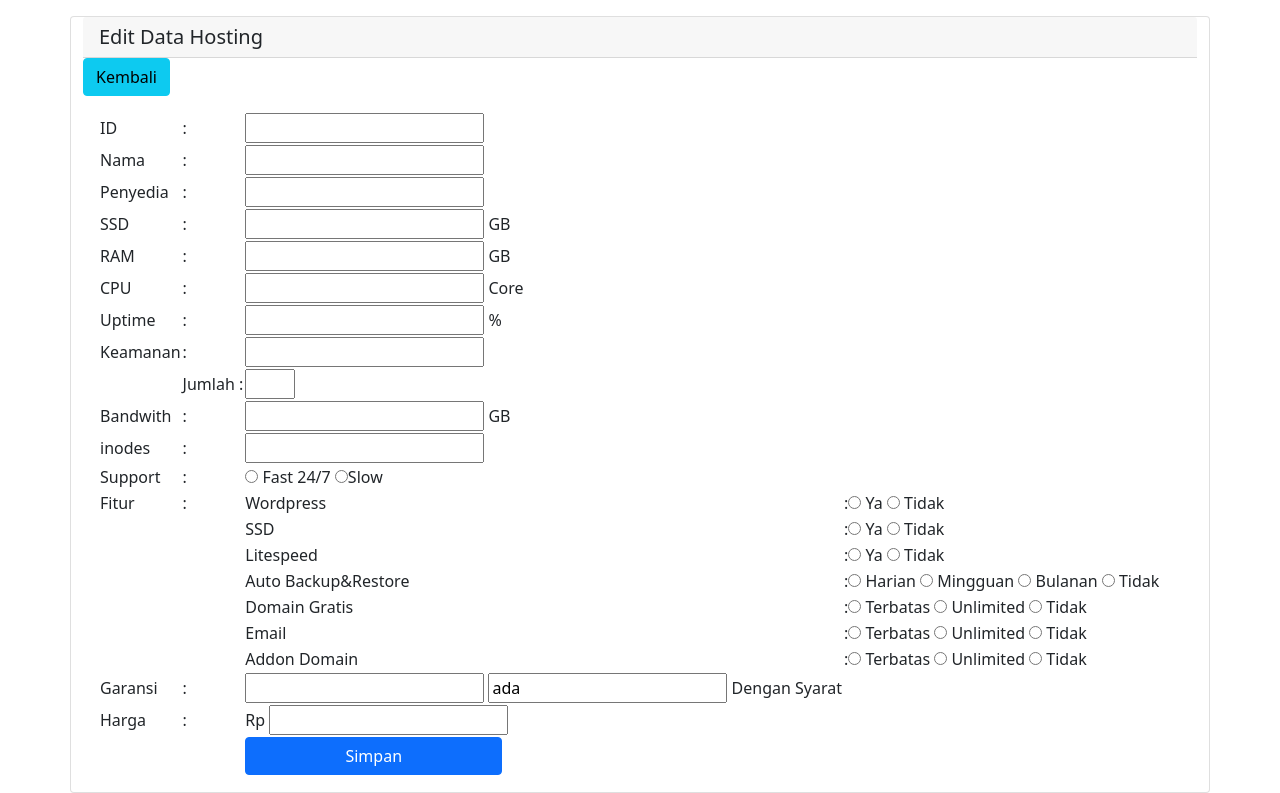
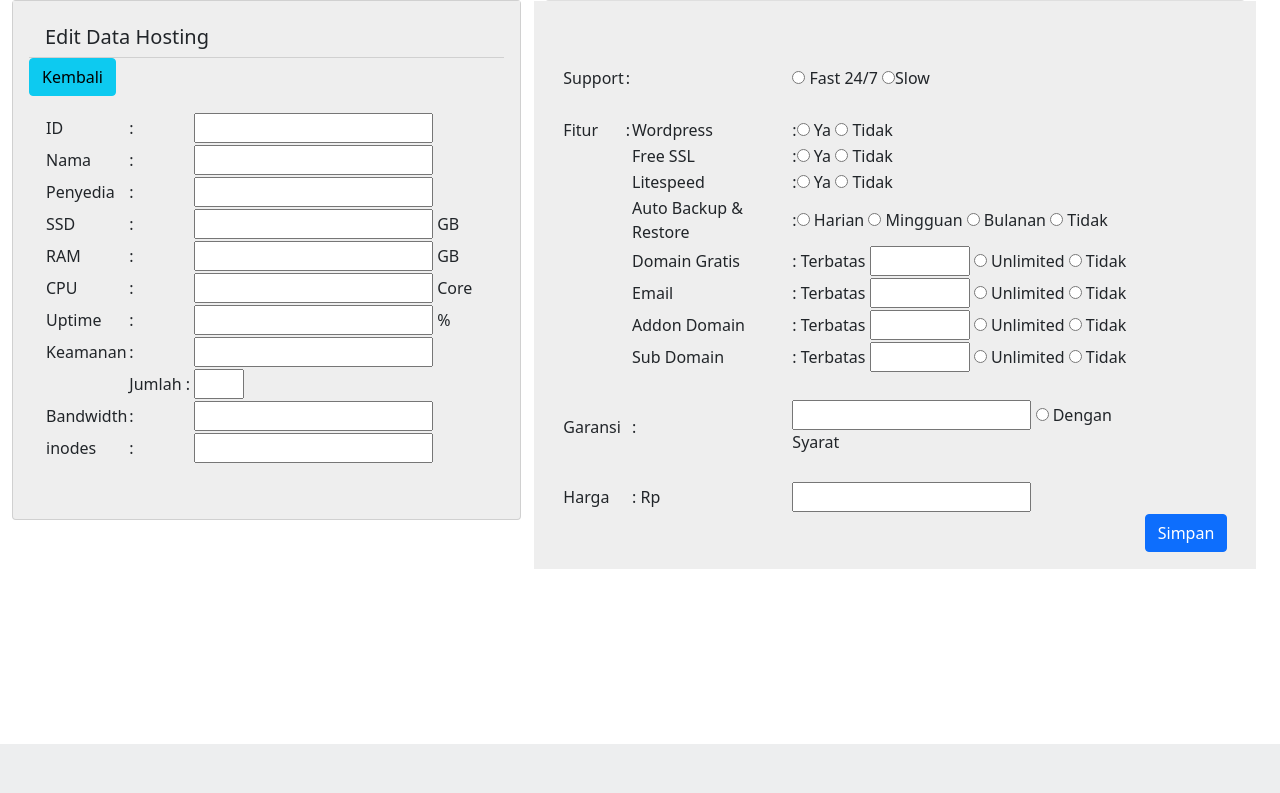
Before and after one commit to suryamaris/Pemilihan-Hosting-Metode-MOORA, a CodeIgniter app: page /hosting/index.php/datahosting/edit_data/1 in a window 1280 px wide. Shown: the part 56-849 px from the top of the page. After the commit the page ends 800 px from the top, so only its background shows below. Run offline with CodeIgniter, Linux system fonts and the light colour scheme; data that the repository does not hold is empty.

Commit message:
Perbaikan CRUD

```diff
--- a/application/controllers/datahosting.php
+++ b/application/controllers/datahosting.php
@@ -22,7 +22,7 @@ class dataHosting extends CI_Controller
 		$this->load->library('pagination');
 		$this->load->model('data_model');
 		//Config Pagination
-		$config['base_url'] = 'http://localhost/SI/datahosting/admin';
+		$config['base_url'] = 'http://localhost/hosting/datahosting/admin';
 		$config['total_rows'] = $this->data_model->countAllHosting();
 		$config['per_page'] = 3;
 		//Styling
@@ -90,15 +90,29 @@ class dataHosting extends CI_Controller
 	{
 		$this->load->view('form_add');
 	}
+
+	// Edit
 	public function edit_data($id)
 	{
 		$this->load->model('data_model');
 		//ambil data dari database
 		$hosting = $this->data_model->getWhere('list', array('id' => $id));
-		//$nilai = $this->data_model->getWhere('nilai', array('id'=> $id));
+		$nilai = $this->data_model->getWhere('nilai', array('id' => $id));
+		$fitur = $this->data_model->getWhere('fitur', array('id' => $id));
 		$data = array(
-			'id' => $hosting[0]['id'], 'nama' => $hosting[0]['nama'], 'penyedia' => $hosting[0]['penyedia'], 'uptime' => $hosting[0]['uptime'], 'ssd' => $hosting[0]['ssd'], 'ram' => $hosting[0]['ram'], 'cpu' => $hosting[0]['cpu'], 'bandwidth' => $hosting[0]['bandwidth'], 'inode' => $hosting[0]['inode'], 'support' => $hosting[0]['support'], 'fitur' => $hosting[0]['fitur'], 'garansi' => $hosting[0]['garansi'], 'harga' => $hosting[0]['harga'], 'keamanan' => $hosting[0]['keamanan']
+			'id' => $hosting[0]['id'], 'nama' => $hosting[0]['nama'], 'penyedia' => $hosting[0]['penyedia'], 'uptime' => $hosting[0]['uptime'], 'ssd' => $hosting[0]['ssd'], 'ram' => $hosting[0]['ram'], 'cpu' => $hosting[0]['cpu'], 'bandwidth' => $hosting[0]['bandwidth'], 'inode' => $hosting[0]['inode'], 'support' => $hosting[0]['support'], 'fitur' => $hosting[0]['fitur'], 'garansi' => $hosting[0]['garansi'], 'harga' => $hosting[0]['harga'], 'keamanan' => $hosting[0]['keamanan'], 'jumlah' => $nilai[0]['keamanan']
 		);
+		$data += array(
+			'email' => $fitur[0]['email'],
+			'add' => $fitur[0]['add'],
+			'sub' => $fitur[0]['sub'],
+			'wordpress' => $fitur[0]['wordpress'],
+			'auto' => $fitur[0]['auto'],
+			'freessl' => $fitur[0]['freessl'],
+			'domain' => $fitur[0]['domain'],
+			'litespeed' => $fitur[0]['litespeed']
+		);
+
 		// ,'jumlah' =>$nilai[0]['keamanan']
 
 		$judul['judul'] = 'Halaman Update';
@@ -110,17 +124,21 @@ class dataHosting extends CI_Controller
 	{
 		$this->load->view('form_edit');
 		$this->load->model('data_model');
+		//Upadte Fitur
+		$dataFitur = $this->data_model->inputFitur();
+		$whereFitur = array('id' => $this->input->post('id'));;
+		$dataFitur = $this->data_model->Update('fitur', $dataFitur, $whereFitur);
+		//Update nilai
+		$dataNilai = $this->data_model->inputNilai($dataFitur['nilai']);
+		$whereNilai = array('id' => $this->input->post('id'),);
+		$dataNilai = $this->data_model->Update('nilai', $dataNilai, $whereNilai);
 		//Upadte data
-		$data = $this->data_model->update_data();
+		$data = $this->data_model->Input();
 		$where = array('id' => $this->input->post('id'));;
 		$res = $this->data_model->Update('list', $data, $where);
-		//Update nilai
-		$dataNilai = $this->data_model->inputNilai();
-		$whereNilai = array('id' => $this->input->post('id'),);
-		$dataNilai = $this->data_model->Update('nilai', $dataNilai, $whereNilai);
 		//kembali jika sudah update
 		if ($res > 0) {
-			redirect(base_url('admin'), 'refresh');
+			redirect(base_url('datahosting/admin'), 'refresh');
 		}
 	}
 }
--- a/application/models/data_model.php
+++ b/application/models/data_model.php
@@ -46,22 +46,24 @@ class Data_model extends CI_Model
 	public function Input()
 	{
 		$this->load->view('form_add');
+		$this->load->view('form_edit');
 		$fitur = array('0' => '');
 		if ($this->input->post('wordpress') == 'ya')
 			$fitur = array('wordpress' => 'Paket Wordpress');
+		if ($this->input->post('freessl') == 'ya')
+			$fitur += array('freessl' => 'Free SSL');
 		if ($this->input->post('litespeed') == 'ya')
-			$fitur = array('lite' => 'Litespeed');
-		if ($this->input->post('fiturSSD') == 'ya')
-			$fitur += array('fiturSSD' => 'Penyimpanan SSD');
-		$fitur += array('auto' => 'Backup ' . $this->input->post('auto'));
+			$fitur += array('litespeed' => 'Litespeed');
+		if ($this->input->post('auto') != 'tidak')
+			$fitur += array('auto' => 'Backup ' . $this->input->post('auto'));
 		if ($this->input->post('domain') != 'tidak')
 			$fitur += array('domain' => 'Free ' . $this->input->post('domain') . ' Domain');
 		if ($this->input->post('email') != 'tidak')
 			$fitur += array('email' => 'Free ' . $this->input->post('email') . ' Email');
 		if ($this->input->post('add') != 'tidak')
-			$fitur += array('add' => 'Free ' . $this->input->post('add') . ' Addon Domain');
+			$fitur += array('add' =>  $this->input->post('add') . ' Addon Domain');
 		if ($this->input->post('sub') != 'tidak')
-			$fitur += array('sub' => 'Free ' . $this->input->post('sub') . ' Sub Domain');
+			$fitur += array('sub' => $this->input->post('sub') . ' Sub Domain');
 		$myFitur = implode(', ', $fitur);
 
 		$bandwith = $this->input->post('bandwidth');
@@ -89,10 +91,11 @@ class Data_model extends CI_Model
 			'fitur' => $myFitur,
 			'garansi' => $this->input->post('garansi'),
 			'harga' => $this->input->post('harga'),
-			'keamanan' => $this->input->post('Keamanan')
+			'keamanan' => $this->input->post('keamanan')
 		);
 		return $data;
 	}
+
 	public function inputNilai($fitur)
 	{
 		$ssd = $this->input->post('ssd');
@@ -202,97 +205,4 @@ class Data_model extends CI_Model
 		);
 		return $data;
 	}
-
-	public function update_data()
-	{
-		$this->load->view('form_add');
-		$fitur = array('0' => '');
-		if ($this->input->post('wordpress') == 'ya')
-			$fitur = array('wp' => 'Paket Wordpress');
-		if ($this->input->post('litespeed') == 'ya')
-			$fitur = array('lite' => 'Litespeed');
-		if ($this->input->post('fiturSSD') == 'ya')
-			$fitur += array('fiturSSD' => 'Penyimpanan SSD');
-		if ($this->input->post('auto') == 'Harian')
-			$fitur += array('auto' => 'Backup Harian');
-		elseif ($this->input->post('auto') == 'Mingguan')
-			$fitur += array('auto' => 'Backup Mingguan');
-		elseif ($this->input->post('auto') == 'Bulanan')
-			$fitur += array('auto' => 'Backup Bulanan');
-		if ($this->input->post('domain') == 'Terbatas')
-			$fitur += array('domain' => 'Free Domain terbatas');
-		elseif ($this->input->post('domain') == 'Unlimited')
-			$fitur += array('domain' => 'Free Domain Unlimited');
-		if ($this->input->post('add') == 'Terbatas')
-			$fitur += array('add' => 'Addon Domain terbatas');
-		elseif ($this->input->post('add') == 'Unlimited')
-			$fitur += array('add' => 'Addon Domain Unlimited');
-		if ($this->input->post('email') == 'Terbatas')
-			$fitur += array('email' => 'Email  terbatas');
-		elseif ($this->input->post('email') == 'Unlimited')
-			$fitur += array('email' => 'Email  Unlimited');
-		$myFitur = implode(', ', $fitur);
-
-
-		$bandwith = $this->input->post('bandwith');
-		if ($bandwith == '1500')
-			$bandwith = 'Unlimited';
-		else
-			$bandwith = $bandwith + ' GB';
-
-		$ssd = $this->input->post('ssd');
-		if ($ssd == '0')
-			$ssd = 'Unlimited';
-
-		$inode = $this->input->post('inode');
-		if ($inode == '0')
-			$inode = 'Unlimited';
-
-		$data = array(
-			'id' => $this->input->post('id'), 'nama' => $this->input->post('nama'), 'penyedia' => $this->input->post('penyedia'), 'uptime' => $this->input->post('uptime'), 'ssd' => $ssd, 'ram' => $this->input->post('ram'), 'cpu' => $this->input->post('cpu'), 'bandwith' => $bandwith, 'inode' => $inode, 'support' => $this->input->post('support'), 'wordpress' => $this->input->post('wordpress'), 'fitur' => $myFitur, 'garansi' => $this->input->post('garansi'), 'harga' => $this->input->post('harga'), 'keamanan' => $this->input->post('Keamanan')
-		);
-		return $data;
-	}
-
-	public function updateNilai()
-	{
-		$this->load->view('form_edit');
-		$fitur = 0;
-		if ($this->input->post('wordpress') == 'ya')
-			$fitur += 1;
-		if ($this->input->post('litespeed') == 'ya')
-			$fitur += 3;
-		if ($this->input->post('ssd') == 'ya')
-			$fitur += 1;
-		if ($this->input->post('auto') == 'Harian')
-			$fitur += 3;
-		elseif ($this->input->post('auto') == 'Mingguan')
-			$fitur += 2;
-		elseif ($this->input->post('auto') == 'Bulanan')
-			$fitur += 1;
-		if ($this->input->post('domain') == 'Terbatas')
-			$fitur += 1;
-		elseif ($this->input->post('domain') == 'Unlimited')
-			$fitur += 3;
-
-
-		$ssd = $this->input->post('ssd');
-		if ($ssd == 0)
-			$ssd = 1;
-		$inode = $this->input->post('inode');
-		if ($inode == 0)
-			$inode = 2000000;
-		$bandwith = $this->input->post('bandwith');
-		if ($bandwith == 0)
-			$bandwith = 1500;
-		$support = $this->input->post('support');
-		if ($support == 'Fast Support 24/7')
-			$support = 5;
-		else
-			$support = 3;
-		$dataNilai = array(
-			'id' => $this->input->post('id'), 'keamanan' => $this->input->post('jumlah'), 'uptime' => $this->input->post('uptime'), 'ssd' => $ssd, 'ram' => $this->input->post('ram'), 'cpu' => $this->input->post('cpu'), 'bandwith' => $bandwith, 'inode' => $inode, 'support' => $support, 'fitur' => $fitur, 'garansi' => $this->input->post('garansi'), 'harga' => $this->input->post('harga')
-		);
-		return $dataNilai;
-	}
 }
--- a/application/views/form_edit.php
+++ b/application/views/form_edit.php
@@ -1,149 +1,254 @@
-<div class="container">
-	<div class="row mt-3">
-		<div class="card">
-			<h5 class="card-header">Edit Data Hosting</h5>
+<div class="container-fluid content-row">
+	<div class="row">
+		<div class="col-sm-12 col-lg-5">
+			<!-- Card -->
+			<div class="card mb-3" style="max-width: 700px; height:520px;background-color:#eeeeee">
+				<div class="row g-0" style="background-color:#eeeeee">
+					<div class="col-md">
+						<div class="card-body">
+							<h5 class="card-header" style="background-color: #eeeeee;">Edit Data Hosting</h5>
 							<a href="<?php echo base_url('datahosting/admin') ?>"><button class="btn btn-info">Kembali</button></a>
 							<div class="card-body">
 								<table>
-					<form method="post" action="<?php echo base_url('update'); ?>">
+									<form method="post" action="<?php echo base_url('datahosting/update'); ?>">
 										<tr>
 											<td>ID</td>
 											<td>:</td>
-							<td><input type="text" name="id" value="<?php echo $id; ?>" readonly></td>
+											<td></td>
+											<td><input type="text" name="id" value="<?= $id ?>" readonly></td>
 										</tr>
 										<tr>
 										<tr>
 											<td>Nama</td>
 											<td>:</td>
-							<td><input type="text" name="nama" value="<?php echo $nama; ?>"></td>
+											<td></td>
+											<td><input type="text" name="nama" value="<?= $nama ?>"></td>
 										</tr>
 										<tr>
 											<td>Penyedia</td>
 											<td>:</td>
-							<td><input type="text" name="penyedia" value="<?php echo $penyedia; ?>"></td>
+											<td></td>
+											<td><input type="text" name="penyedia" value="<?= $penyedia ?>"></td>
 										</tr>
 										<tr>
 											<td>SSD</td>
 											<td>:</td>
-							<td><input type="text" name="ssd" value="<?php echo $ssd; ?>"> GB</td>
+											<td></td>
+											<td><input type="text" name="ssd" value="<?= $ssd ?>"> GB</td>
 										</tr>
 										<tr>
 											<td>RAM</td>
 											<td>:</td>
-							<td><input type="text" name="ram" value="<?php echo $ram; ?>"> GB</td>
+											<td></td>
+											<td><input type="text" name="ram" value="<?= $ram ?>"> GB</td>
 										</tr>
 										<tr>
 											<td>CPU</td>
 											<td>:</td>
-							<td><input type="text" name="cpu" value="<?php echo $cpu; ?>"> Core</td>
+											<td></td>
+											<td><input type="text" name="cpu" value="<?= $cpu ?>"> Core</td>
 										</tr>
 										<tr>
 											<td>Uptime</td>
 											<td>:</td>
-							<td><input type="text" name="uptime" value="<?php echo $uptime; ?>"> %</td>
+											<td></td>
+											<td><input type="text" name="uptime" value="<?= $uptime ?>"> %</td>
 										</tr>
 										<tr>
 											<td>Keamanan</td>
 											<td>:</td>
-							<td> <input type="text" name="Keamanan" value="<?php echo $keamanan; ?>"></td>
+											<td></td>
+											<td> <input type="text" name="keamanan" value="<?= $keamanan ?>"></td>
 										</tr>
 										<tr>
 											<td></td>
 											<td>Jumlah : </td>
-							<td><input type="text" name="jumlah" style="width: 50px" value="<?php echo $jumlah; ?>"></td>
+											<td></td>
+											<td><input type="text" name="jumlah" style="width: 50px" value="<?= $jumlah ?>"></td>
 										</tr>
 										<tr>
-							<td>Bandwith</td>
+											<td>Bandwidth</td>
 											<td>:</td>
-							<td><input type="text" name="bandwith" value="<?php echo $bandwith; ?>"> GB</td>
+											<td></td>
+											<td><input type="text" name="bandwidth" value="<?= $bandwidth ?>"></td>
 										</tr>
 										<tr>
 											<td>inodes</td>
 											<td>:</td>
-							<td><input type="text" name="inode" value="<?php echo $inode; ?>"></td>
+											<td></td>
+											<td><input type="text" name="inode" value="<?= $inode ?>"></td>
 										</tr>
+
+										</tr>
+								</table>
+							</div>
+						</div>
+					</div>
+				</div>
+			</div>
+		</div>
+		<div class="col-sm-12 col-lg-7">
+			<!-- Card -->
+			<div class="card mb-3" style="max-width: 700px; height : 520px;">
+				<div class="row" style="background-color:#eeeeee">
+					<div class="col-md">
+						<div class="card-body">
+							<table>
+								<br>
+								<br>
 								<tr>
 									<td>Support</td>
 									<td>:</td>
-							<td><input type="radio" name="support" value="Fast Support 24/7" <?php if ($support == 'Fast Support 24/7') echo 'Checked'; ?>> Fast 24/7
-								<input type="radio" name="support" value="Slow Support 24/7" <?php if ($support == 'Slow Support 24/7') echo 'Checked'; ?>>Slow
+									<td></td>
+									<td><input type="radio" name="support" <?php if ($support == "Fast Support 24/7") {
+																				echo "checked";
+																			} ?> value="Fast Support 24/7"> Fast 24/7
+										<input type="radio" name="support" <?php if ($support == "Slow Support 24/7") {
+																				echo "checked";
+																			} ?> value="Slow Support 24/7">Slow
 									</td>
 								</tr>
 								<tr>
+									<td><br></td>
+								</tr>
+								<tr>
+									<!-- Fitur  -->
 									<td>Fitur</td>
 									<td>:</td>
 									<td>Wordpress </td>
-							<td>:<input type="radio" name="wordpress" value="ya"> Ya
-								<input type="radio" name="wordpress" value="tidak"> Tidak
+									<td>:<input type="radio" name="wordpress" value="ya" <?php if ($wordpress == "Wordpress") {
+																								echo "checked";
+																							} ?>> Ya
+										<input type="radio" name="wordpress" value="tidak" <?php if ($wordpress == "tidak") {
+																								echo "checked";
+																							} ?>> Tidak
 									</td>
 								</tr>
 								<tr>
 									<td></td>
 									<td></td>
-							<td>SSD </td>
-							<td>:<input type="radio" name="fiturSSD" value="ya"> Ya
-								<input type="radio" name="fiturSSD" value="tidak"> Tidak
+									<td>Free SSL </td>
+									<td>:<input type="radio" name="freessl" value="ya" <?php if ($freessl == "Free SSL") {
+																							echo "checked";
+																						} ?>> Ya
+										<input type="radio" name="freessl" value="tidak" <?php if ($freessl == "tidak") {
+																								echo "checked";
+																							} ?>> Tidak
 									</td>
 								</tr>
 								<tr>
 									<td></td>
 									<td></td>
 									<td>Litespeed </td>
-							<td>:<input type="radio" name="litespeed" value="ya"> Ya
-								<input type="radio" name="litespeed" value="tidak"> Tidak
+									<td>:<input type="radio" name="litespeed" value="ya" <?php if ($litespeed == "Litespeed") {
+																								echo "checked";
+																							} ?>> Ya
+										<input type="radio" name="litespeed" value="tidak" <?php if ($litespeed == "tidak") {
+																								echo "checked";
+																							} ?>> Tidak
 									</td>
 								</tr>
 								<tr>
 									<td></td>
 									<td></td>
-							<td>Auto Backup&Restore </td>
-							<td>:<input type="radio" name="auto" value="Harian"> Harian
-								<input type="radio" name="auto" value="Mingguan"> Mingguan
-								<input type="radio" name="auto" value="Bulanan"> Bulanan
-								<input type="radio" name="auto" value="tidak"> Tidak
+									<td>Auto Backup & Restore </td>
+									<td>:<input type="radio" name="auto" value="Harian" <?php if ($auto == "Harian") {
+																							echo "checked";
+																						} ?>> Harian
+										<input type="radio" name="auto" value="Mingguan" <?php if ($auto == "Mingguan") {
+																								echo "checked";
+																							} ?>> Mingguan
+										<input type="radio" name="auto" value="Bulanan" <?php if ($auto == "Bulanan") {
+																							echo "checked";
+																						} ?>> Bulanan
+										<input type="radio" name="auto" value="tidak" <?php if ($auto == "tidak") {
+																							echo "checked";
+																						} ?>> Tidak
 								</tr>
 								<tr>
 									<td></td>
 									<td></td>
 									<td>Domain Gratis </td>
-							<td>:<input type="radio" name="domain" value="Terbatas"> Terbatas
-								<input type="radio" name="domain" value="Unlimited"> Unlimited
-								<input type="radio" name="domain" value="tidak"> Tidak
+									<td>: Terbatas <input type="text" name="domain" style="max-width: 100px;" value="<?php if ($domain != "Unlimited" && $domain != "tidak") {
+																															echo $domain;
+																														} ?>">
+										<input type="radio" name="domain" value="Unlimited" <?php if ($domain == "Unlimited") {
+																								echo "checked";
+																							} ?>> Unlimited
+										<input type="radio" name="domain" value="tidak" <?php if ($domain == "tidak") {
+																							echo "checked";
+																						} ?>> Tidak
 								</tr>
 								<tr>
 									<td></td>
 									<td></td>
 									<td>Email</td>
-							<td>:<input type="radio" name="email" value="Terbatas"> Terbatas
-								<input type="radio" name="email" value="Unlimited"> Unlimited
-								<input type="radio" name="email" value="tidak"> Tidak
+									<td>: Terbatas <input type="text" name="email" style="max-width: 100px;" value="<?php if ($email != "Unlimited" && $email != "tidak") {
+																														echo $email;
+																													} ?>">
+										<input type="radio" name="email" value="Unlimited" <?php if ($email == "Unlimited") {
+																								echo "checked";
+																							} ?>> Unlimited
+										<input type="radio" name="email" value="tidak" <?php if ($email == "tidak") {
+																							echo "checked";
+																						} ?>> Tidak
 								</tr>
 								<tr>
 									<td></td>
 									<td></td>
 									<td>Addon Domain</td>
-							<td>:<input type="radio" name="add" value="Terbatas"> Terbatas
-								<input type="radio" name="add" value="Unlimited"> Unlimited
-								<input type="radio" name="add" value="tidak"> Tidak
-						</tr>
-
-
-
-						<tr>
-							<td>Garansi</td>
-							<td>:</td>
-							<td><input type="text" name="garansi" value='<?php echo $garansi; ?>'">
-						<input type=" radio" name="syarat" value="ada"> Dengan Syarat</td>
-						</tr>
-						<tr>
-							<td>Harga</td>
-							<td>:</td>
-							<td>Rp <input type="text" name="harga" value='<?php echo $harga; ?>'"></td>
+									<td>: Terbatas <input type="text" name="add" style="max-width: 100px;" value="<?php if ($add != "Unlimited" && $add != "tidak") {
+																														echo $add;
+																													} ?>">
+										<input type="radio" name="add" value="Unlimited" <?php if ($add == "Unlimited") {
+																								echo "checked";
+																							} ?>> Unlimited
+										<input type="radio" name="add" value="tidak" <?php if ($add == "tidak") {
+																							echo "checked";
+																						} ?>> Tidak
+									</td>
 								</tr>
 								<tr>
 									<td></td>
 									<td></td>
-					<td><input type=" submit" name="submit" value="Simpan" class="btn btn-primary"></td>
+									<td>Sub Domain</td>
+									<td>: Terbatas <input type="text" name="sub" style="max-width: 100px;" value="<?php if ($sub != "Unlimited" && $sub != "tidak") {
+																														echo $sub;
+																													} ?>">
+										<input type="radio" name="sub" value="Unlimited" <?php if ($sub == "Unlimited") {
+																								echo "checked";
+																							} ?>> Unlimited
+										<input type="radio" name="sub" value="tidak" <?php if ($sub == "tidak") {
+																							echo "checked";
+																						} ?>> Tidak
+									</td>
+								</tr>
+								<tr>
+									<td><br></td>
+								</tr>
+								<tr>
+									<td>Garansi</td>
+									<td></td>
+									<td>:</td>
+									<td><input type="text" name="garansi" value="<?= $garansi; ?>">
+										<input type="radio" name="syarat" value="ada"> Dengan Syarat
+									</td>
+								</tr>
+								<tr>
+									<td><br></td>
+								</tr>
+								<tr>
+									<td>Harga</td>
+									<td></td>
+									<td>: Rp</td>
+									<td><input type="text" name="harga" value="<?= $harga; ?>"></td>
+								</tr>
+								<tr>
+									<td></td>
+									<td></td>
+									<td></td>
+									<td></td>
+									<td><input type="submit" name="submit" value="Simpan" class="btn btn-primary"></td>
 								</tr>
 								</form>
 							</table>
@@ -151,3 +256,6 @@
 					</div>
 				</div>
 			</div>
+		</div>
+	</div>
+</div>
```
Also changed, not shown: application/views/data_hosting.php (+8 -3 lines), application/views/form_add.php (+5 -6 lines). Lines whose indentation alone changed are shown as unchanged.
